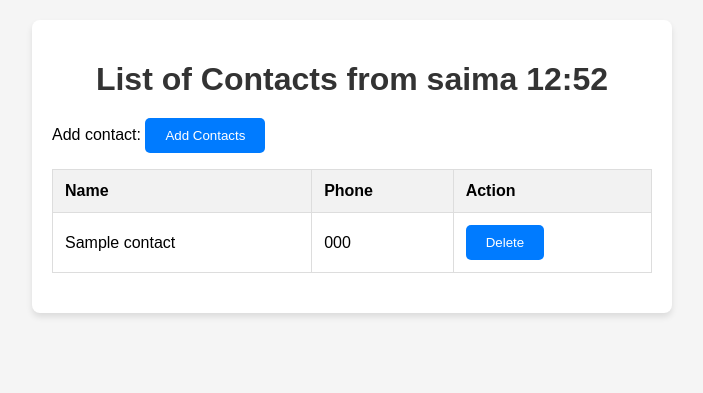
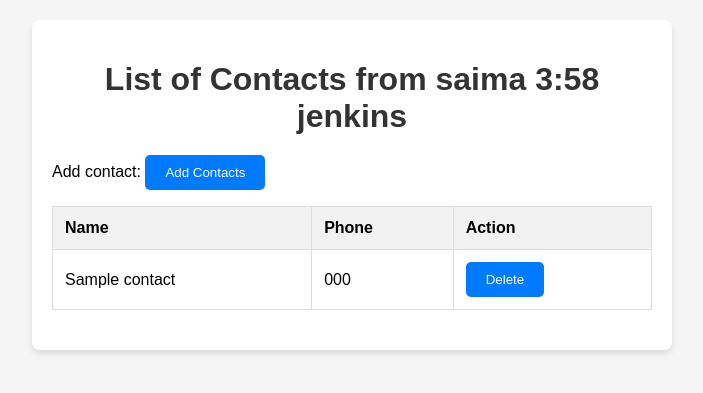
Before and after one commit to saima-basit/ITM, a Flask app: page / in a window 1280 px wide. Shown: the top 393 px of the page, without its empty margins (288-991 px from the left). Run offline with Flask 3, Linux system fonts and the light colour scheme; tables that the repository leaves empty hold one stand-in row (values such as "Sample post").

Commit message:
Update list.html

```diff
--- a/3-tier-project/templates/contacts/list.html
+++ b/3-tier-project/templates/contacts/list.html
@@ -71,7 +71,7 @@
 </head>
 <body>
 <div class="container">
-    <h1>List of Contacts from saima 12:52</h1>
+    <h1>List of Contacts from saima 3:58 jenkins</h1>
     <p>Add contact: <button><a href="/add_contact">Add Contacts</a></button></p>
     <table>
         <thead>
```
